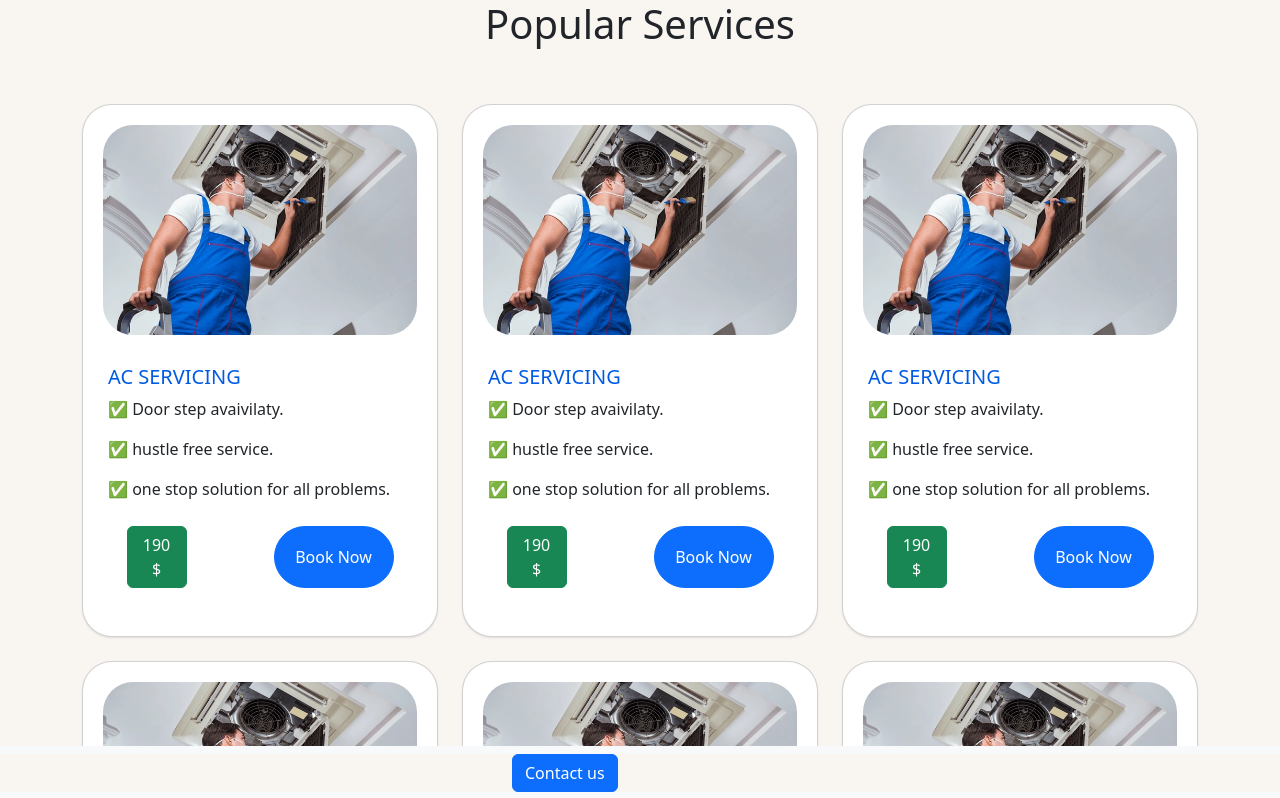
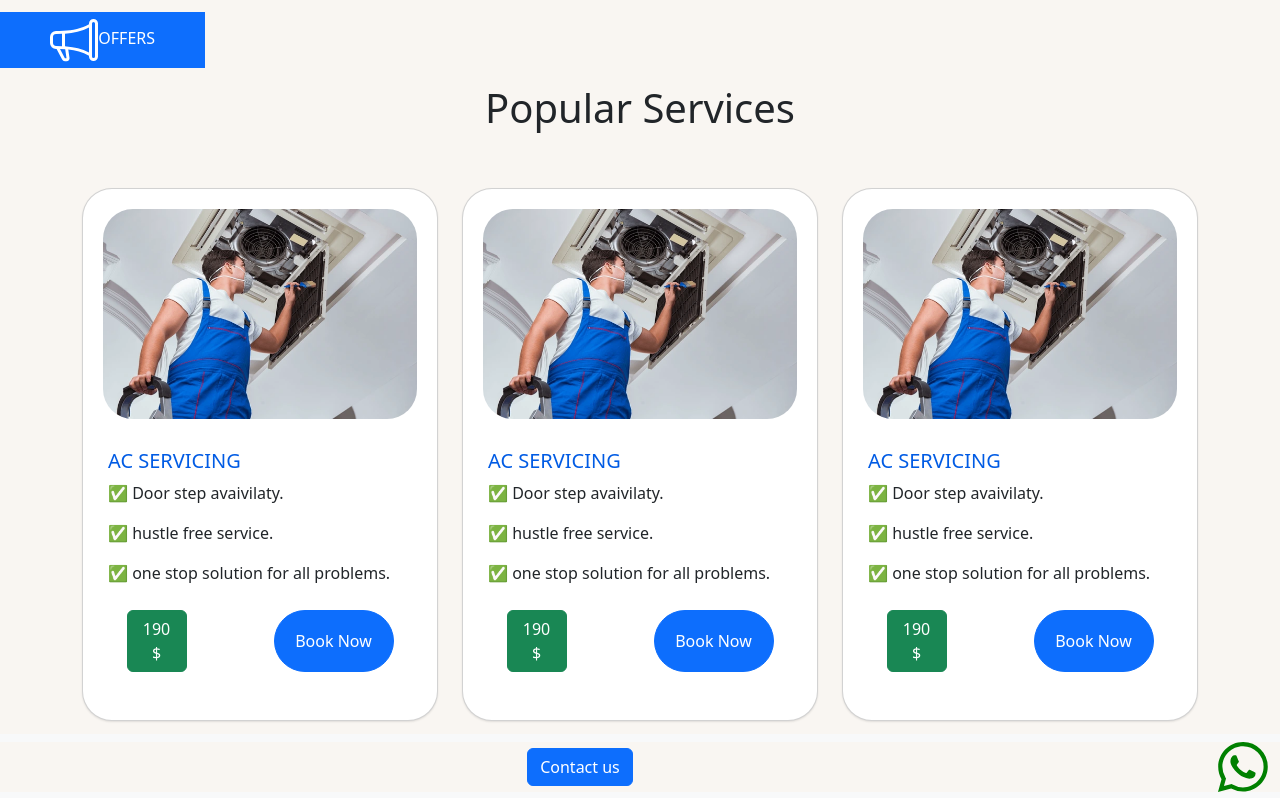
Before and after one commit to Udipta18/project_refrigerator, an Angular app in the folder production-client/: page / in a window 1280 px wide. Shown: the top 798 px of the page. Built offline with nearby package versions, Linux system fonts and the light colour scheme.

Commit message:
whatsapp feature add

```diff
--- a/production-client/src/app/app.component.html
+++ b/production-client/src/app/app.component.html
@@ -1,3 +1,4 @@
+<app-news-ticker></app-news-ticker>
 <app-card-body ></app-card-body>
 <app-review></app-review>]
 <app-footer></app-footer>
--- a/production-client/src/app/app.component.ts
+++ b/production-client/src/app/app.component.ts
@@ -4,11 +4,12 @@ import { CardBodyComponent } from './card-body/card-body.component';
 import { ReviewComponent } from './review/review.component';
 import { FixedSideNavComponent } from './fixed-side-nav/fixed-side-nav.component';
 import { FooterComponent } from './footer/footer.component';
+import { NewsTickerComponent } from './news-ticker/news-ticker.component';
 
 @Component({
   selector: 'app-root',
   standalone: true,
-  imports: [RouterOutlet,CardBodyComponent,ReviewComponent,FixedSideNavComponent,FooterComponent],
+  imports: [RouterOutlet,CardBodyComponent,ReviewComponent,FixedSideNavComponent,FooterComponent,NewsTickerComponent],
   templateUrl: './app.component.html',
   styleUrl: './app.component.scss',
   schemas:[CUSTOM_ELEMENTS_SCHEMA]
--- a/production-client/src/app/fixed-side-nav/fixed-side-nav.component.html
+++ b/production-client/src/app/fixed-side-nav/fixed-side-nav.component.html
@@ -1,5 +1,18 @@
-<nav class="navbar sticky-bottom content-justify bg-light ">
-    <div class="container-fluid" style=" padding-left: 40%; background-color: #f9f6f2;">
-      <a class="btn btn-primary" href="tel: +919123775955">Contact us</a>
-    </div>
-  </nav>
+<nav class="navbar sticky-bottom content-justify bg-light">
+  <div class="container-fluid" style="background-color: #f9f6f2">
+    <a class="btn btn-primary mx-auto" href="tel: +919123775955">Contact us</a>
+    <a class="whatsapp" href="https://wa.me/+918777797887?text=Hi%20welcome%20to%20our%20new%20service"
+      ><svg
+        xmlns="http://www.w3.org/2000/svg"
+        width="50"
+        height="50"
+        fill="green"
+        class="bi bi-whatsapp"
+        viewBox="0 0 16 16"
+      >
+        <path
+          d="M13.601 2.326A7.85 7.85 0 0 0 7.994 0C3.627 0 .068 3.558.064 7.926c0 1.399.366 2.76 1.057 3.965L0 16l4.204-1.102a7.9 7.9 0 0 0 3.79.965h.004c4.368 0 7.926-3.558 7.93-7.93A7.9 7.9 0 0 0 13.6 2.326zM7.994 14.521a6.6 6.6 0 0 1-3.356-.92l-.24-.144-2.494.654.666-2.433-.156-.251a6.56 6.56 0 0 1-1.007-3.505c0-3.626 2.957-6.584 6.591-6.584a6.56 6.56 0 0 1 4.66 1.931 6.56 6.56 0 0 1 1.928 4.66c-.004 3.639-2.961 6.592-6.592 6.592m3.615-4.934c-.197-.099-1.17-.578-1.353-.646-.182-.065-.315-.099-.445.099-.133.197-.513.646-.627.775-.114.133-.232.148-.43.05-.197-.1-.836-.308-1.592-.985-.59-.525-.985-1.175-1.103-1.372-.114-.198-.011-.304.088-.403.087-.088.197-.232.296-.346.1-.114.133-.198.198-.33.065-.134.034-.248-.015-.347-.05-.099-.445-1.076-.612-1.47-.16-.389-.323-.335-.445-.34-.114-.007-.247-.007-.38-.007a.73.73 0 0 0-.529.247c-.182.198-.691.677-.691 1.654s.71 1.916.81 2.049c.098.133 1.394 2.132 3.383 2.992.47.205.84.326 1.129.418.475.152.904.129 1.246.08.38-.058 1.171-.48 1.338-.943.164-.464.164-.86.114-.943-.049-.084-.182-.133-.38-.232"
+        /></svg
+    ></a>
+  </div>
+</nav>
--- a/production-client/src/app/fixed-side-nav/fixed-side-nav.component.scss
+++ b/production-client/src/app/fixed-side-nav/fixed-side-nav.component.scss
@@ -3,3 +3,7 @@
 //   color: red;
 //   size: 20px;
 // }
+
+.whatsapp{
+    margin-left: 70px;;
+}
--- /dev/null
+++ b/production-client/src/app/news-ticker/news-ticker.component.html
@@ -0,0 +1,80 @@
+<!-- marque breaking -->
+<div class="row py-2">
+  <div class="col-2 col-sm-1 col-md-3 col-lg-2 py-1 pe-md-0 mb-md-1">
+    <div
+      class="d-inline-block d-md-block bg-primary text-white text-center breaking-caret py-1 px-2"
+    >
+      <svg
+        xmlns="http://www.w3.org/2000/svg"
+        width="3rem"
+        height="3rem"
+        fill="currentColor"
+        class="bi bi-megaphone"
+        viewBox="0 0 16 16"
+      >
+        <path
+          d="M13 2.5a1.5 1.5 0 0 1 3 0v11a1.5 1.5 0 0 1-3 0v-.214c-2.162-1.241-4.49-1.843-6.912-2.083l.405 2.712A1 1 0 0 1 5.51 15.1h-.548a1 1 0 0 1-.916-.599l-1.85-3.49-.202-.003A2.014 2.014 0 0 1 0 9V7a2.02 2.02 0 0 1 1.992-2.013 75 75 0 0 0 2.483-.075c3.043-.154 6.148-.849 8.525-2.199zm1 0v11a.5.5 0 0 0 1 0v-11a.5.5 0 0 0-1 0m-1 1.35c-2.344 1.205-5.209 1.842-8 2.033v4.233q.27.015.537.036c2.568.189 5.093.744 7.463 1.993zm-9 6.215v-4.13a95 95 0 0 1-1.992.052A1.02 1.02 0 0 0 1 7v2c0 .55.448 1.002 1.006 1.009A61 61 0 0 1 4 10.065m-.657.975 1.609 3.037.01.024h.548l-.002-.014-.443-2.966a68 68 0 0 0-1.722-.082z"
+        />
+      </svg>
+
+      <!-- <svg
+        xmlns="http://www.w3.org/2000/svg"
+        width="3rem"
+        height="3rem"
+        fill="currentColor"
+        class="bi bi-lightning-fill"
+        viewBox="0 0 16 16"
+      >
+        <path
+          d="M11.251.068a.5.5 0 0 1 .227.58L9.677 6.5H13a.5.5 0 0 1 .364.843l-8 8.5a.5.5 0 0 1-.842-.49L6.323 9.5H3a.5.5 0 0 1-.364-.843l8-8.5a.5.5 0 0 1 .615-.09z"
+        />
+      </svg> -->
+      <span class="d-none d-md-inline-block">OFFERS</span>
+    </div>
+  </div>
+
+  <!--Breaking content-->
+  <div class="col-10 col-sm-11 col-md-9 col-lg-10 ps-1 ps-md-2">
+    <div class="breaking-box pt-2 pb-1 h-16">
+      <!--marque-->
+      <marquee
+        behavior="scroll"
+        direction="left"
+        onmouseover="this.stop();"
+        onmouseleave="this.start();"
+      >
+        <a class="h6 fw-normal mx-5" href="tel: +919123775955"
+          ><span class="position-relative mx-2 badge bg-primary rounded-0"
+            >AC</span
+          >
+          <b> 5 % off from normal rate</b></a
+        >
+        <a class="h6 fw-normal mx-5 " href="tel: +919123775955">
+          <span class="position-relative mx-2 badge bg-primary rounded-0"
+            >Refrigerator</span
+          >
+         <b> First Service Free</b></a
+        >
+        <a class="h6 fw-normal " href="tel: +919123775955"
+          ><span class="position-relative mx-2 badge bg-primary rounded-0"
+            >Washing Machine</span
+          >
+          <b>10% off from second service</b></a
+        >
+        <!-- <a class="h6 fw-normal" href="#"
+          ><span class="position-relative mx-2 badge bg-primary rounded-0"
+            >Beauty</span
+          >
+          Lemon make your skin fresh and glowing</a
+        >
+        <a class="h6 fw-normal" href="#"
+          ><span class="position-relative mx-2 badge bg-primary rounded-0"
+            >Sport</span
+          >
+          5 Takeaways From Elon Musk’s Interview With The Times About Tesla</a
+        > -->
+      </marquee>
+    </div>
+  </div>
+</div>
+<!-- end marque breaking -->
```
Also changed, not shown: production-client/src/app/news-ticker/news-ticker.component.ts (added, +12 -0 lines), production-client/src/app/news-ticker/news-ticker.component.scss (added), 1 other file (tests, documents, lock files or other folders).
